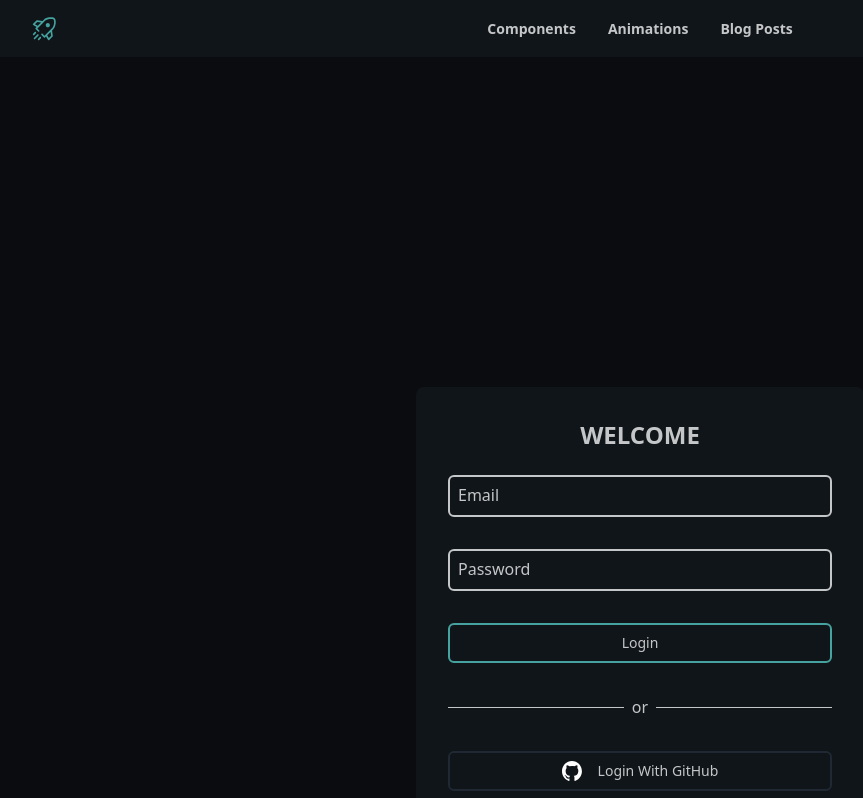
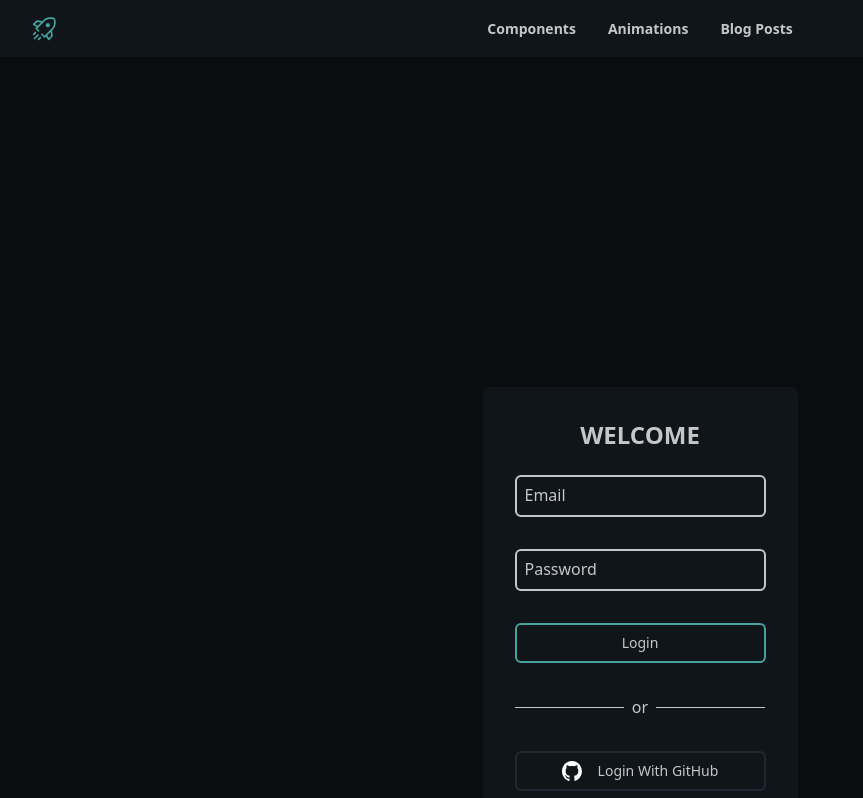
Before and after one commit to FrankieMarie/react-playground, a React (Vite) app in the folder client/: page /login in a window 1280 px wide. Shown: the top 798 px of the page, without its empty margins (0-863 px from the left). Built offline with nearby package versions, Linux system fonts and the light colour scheme; no server answers.

Commit message:
mobile layout

```diff
--- a/client/src/components/Layout.tsx
+++ b/client/src/components/Layout.tsx
@@ -4,10 +4,10 @@ import { Header } from './Header';
 // Set the general layout across all pages
 export const Layout = () => {
   return (
-    <main className="flex h-full flex-col bg-dark transition-all">
+    <main className="flex min-h-full flex-col bg-dark transition-all">
       <Header />
 
-      <div className="w-full max-w-7xl flex-grow self-center p-6 pt-8 sm:p-8">
+      <div className="mx-auto max-w-7xl flex-grow p-6 pt-8 sm:p-8">
         {/* Render nested route component */}
         <Outlet />
       </div>
--- a/client/src/components/Tasks/List.tsx
+++ b/client/src/components/Tasks/List.tsx
@@ -26,7 +26,7 @@ export const List = ({ tasks }: Props) => {
   const done = tasks?.filter((x) => x.status === 'done').sortTasks(sort.done);
 
   return (
-    <div className="my-8 grid shrink-0 grow grid-cols-3 gap-8">
+    <div className="my-8 flex  grow flex-col gap-8 lg:grid lg:grid-cols-3">
       <Column
         title="Backlog"
         tasks={todo}
--- a/client/src/pages/Home.tsx
+++ b/client/src/pages/Home.tsx
@@ -22,7 +22,7 @@ export const Home = () => {
   };
 
   return (
-    <div className="flex h-full flex-col overflow-auto">
+    <div className="flex h-full flex-col">
       <Button
         className="w-max"
         variant="outline"
```
